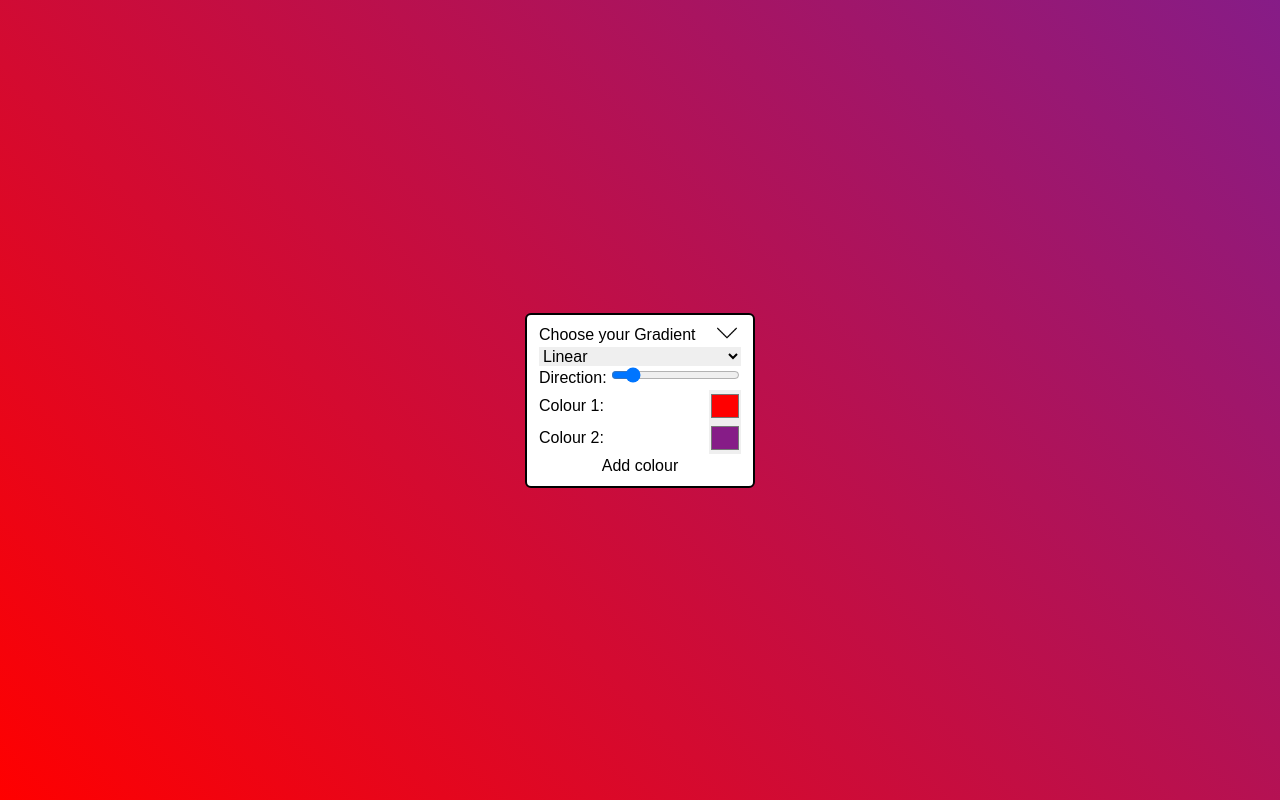
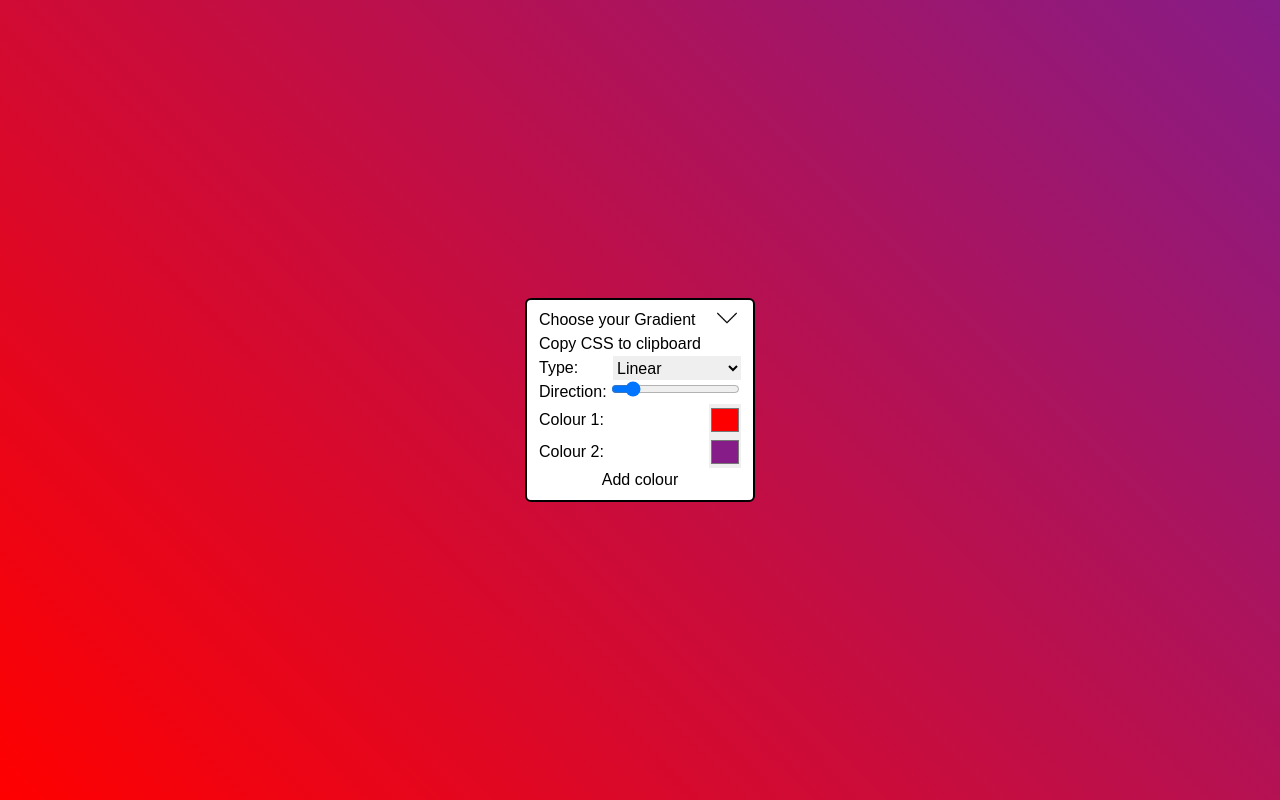
Before and after one commit to ComfortableCat/GradientGenerator, a Next.js app: page / in a window 1280 px wide. Built offline with nearby package versions, Linux system fonts and the light colour scheme.

Commit message:
add copy to clipboard

```diff
--- a/src/components/Gradient.jsx
+++ b/src/components/Gradient.jsx
@@ -40,17 +40,17 @@ export default function Gradient() {
       cssColoursList = cssColoursList + `${colour}, `;
     }
   });
-
-  return (
-    <div
-      style={{
-        background: `${background.type}-gradient(${
+  const style = `${background.type}-gradient(${
     background.type === "linear"
       ? `${background.direction}deg,`
       : background.type === "radial"
       ? `${background.shape} at ${background.center[0]}% ${background.center[1]}%,`
       : ""
-        } ${cssColoursList})`,
+  } ${cssColoursList})`;
+  return (
+    <div
+      style={{
+        background: style,
       }}
       className={`w-[100vw] h-[100vh] flex flex-col ${
         !minimise ? `justify-center` : `justify-end`
@@ -68,11 +68,28 @@ export default function Gradient() {
         />
         {!minimise && (
           <>
-            <select name="type" onChange={handleChange}>
+            <p
+              onClick={() => {
+                navigator.clipboard.writeText(style);
+                alert("Copied to clipboard");
+              }}
+              className="hover:bg-slate-200"
+            >
+              Copy CSS to clipboard
+            </p>
+            <div className="flex justify-between">
+              <label htmlFor="type">Type:</label>
+              <select
+                id="type"
+                name="type"
+                onChange={handleChange}
+                className="w-32"
+              >
                 <option value="linear">Linear</option>
                 <option value="radial">Radial</option>
                 <option value="conic">Conic</option>
               </select>
+            </div>
             {background.type === "linear" ? (
               <div>
                 <label htmlFor="directionInput">Direction: </label>
```
Lines whose indentation alone changed are shown as unchanged.
